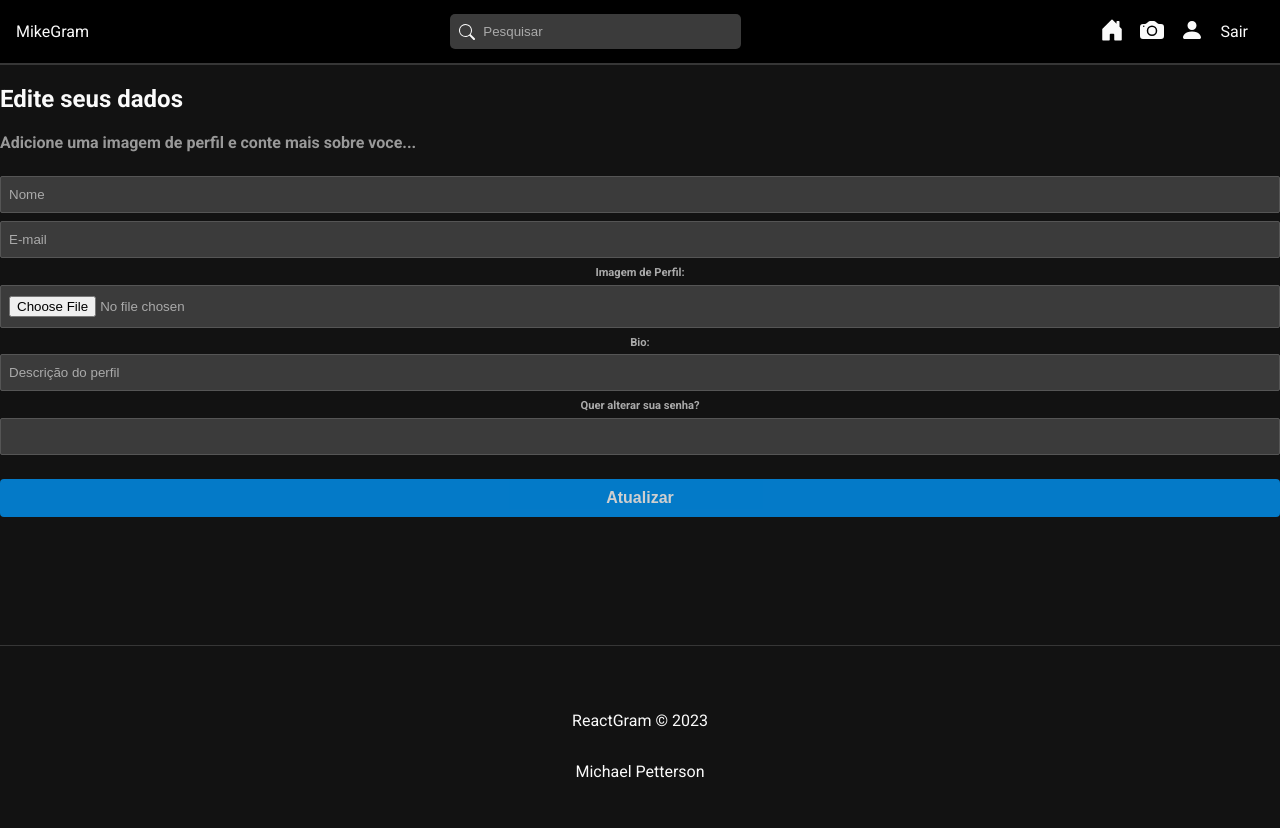
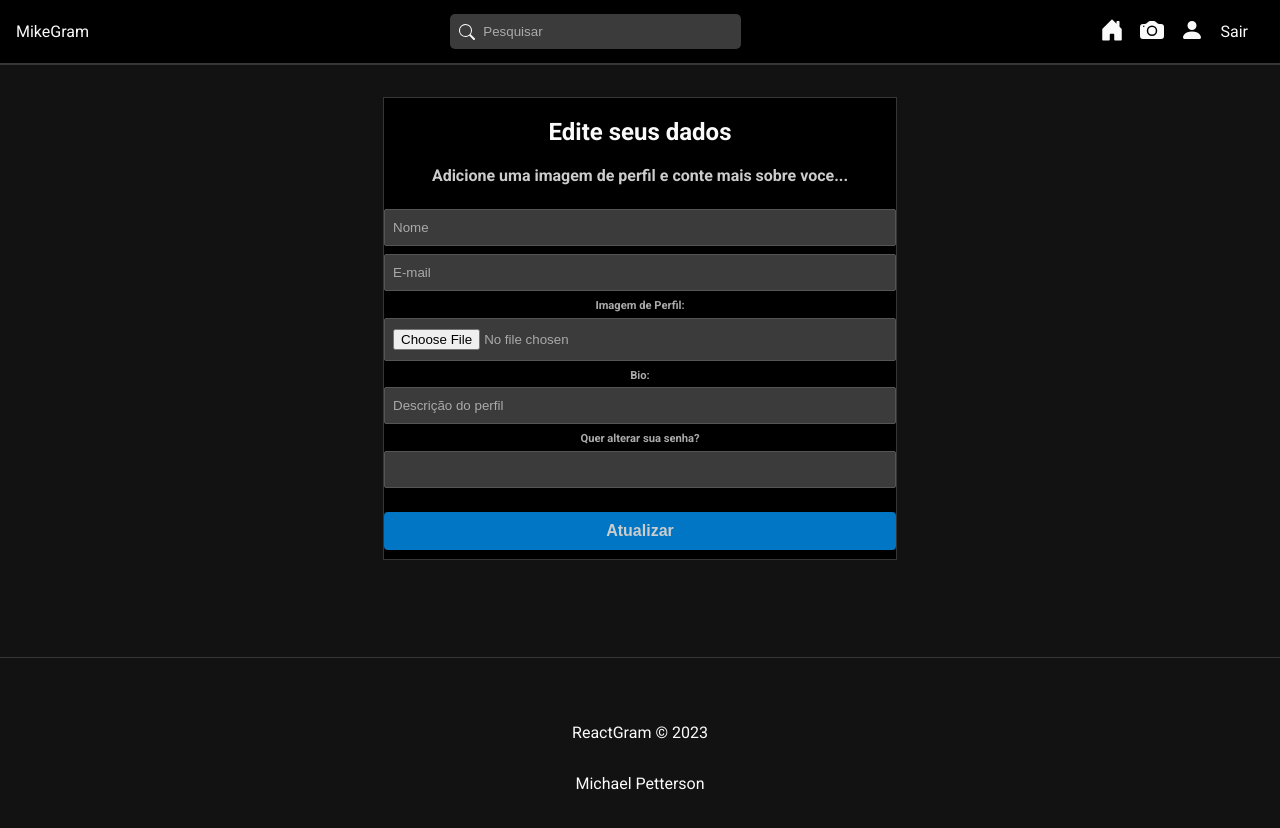
Before and after one commit to michael-petterson-06/MikeGram, a React (Create React App) app in the folder frontend/: page /profile in a window 1280 px wide. Shown: the top 828 px of the page. Built offline with nearby package versions, Linux system fonts and the light colour scheme; sample sign-in values are in the browser's storage.

Commit message:
CSS página de edição de perfil

```diff
--- a/frontend/src/pages/editProfile/EditProfile.css
+++ b/frontend/src/pages/editProfile/EditProfile.css
@@ -0,0 +1,19 @@
+#edit-profile {
+    border: 1px solid #363636;
+    background-color: #000;
+    padding: 1.5em 2;
+    max-width: 40%;
+    margin: 2em auto;
+    text-align: center;
+}
+
+.subtitle {
+    color: #ccc;
+}
+
+.profile-image {
+    height: 150px;
+    width: 150px;
+    border-radius: 50%;
+    margin-bottom: 1em;
+}
```
